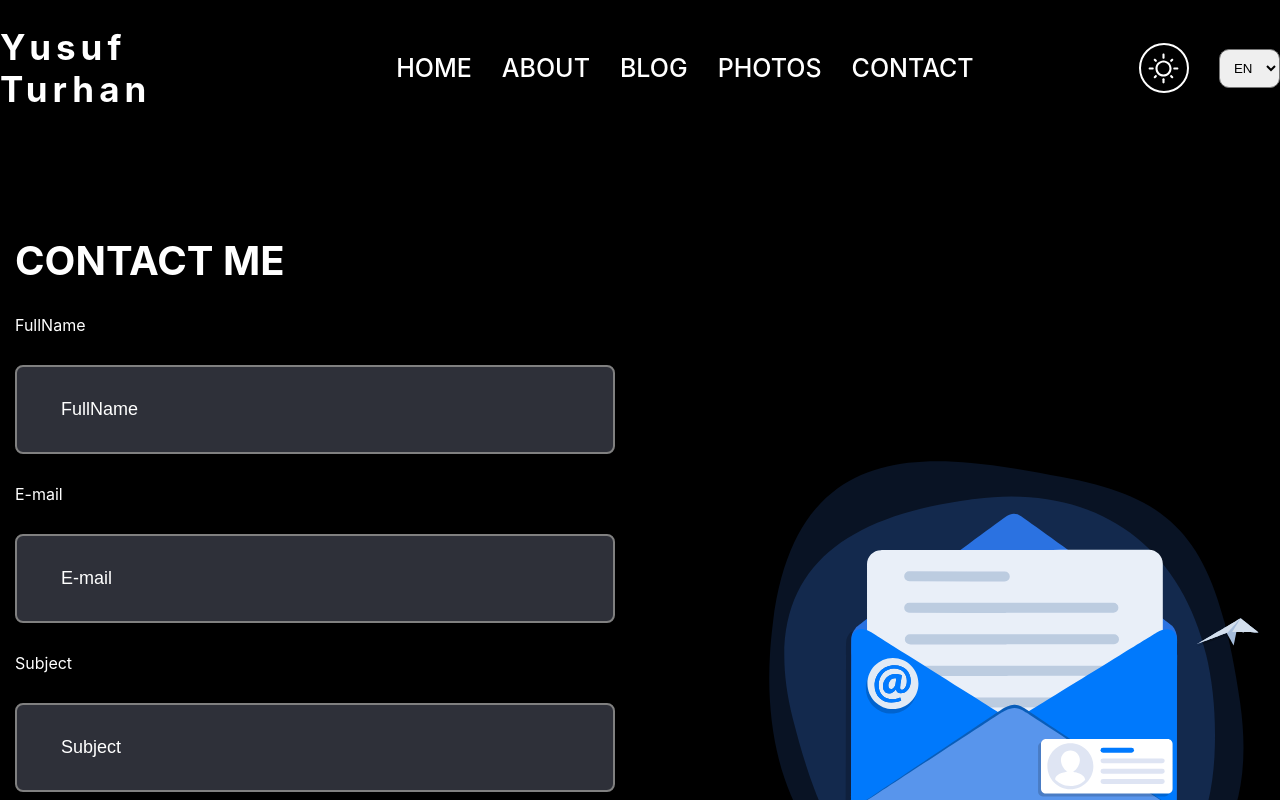
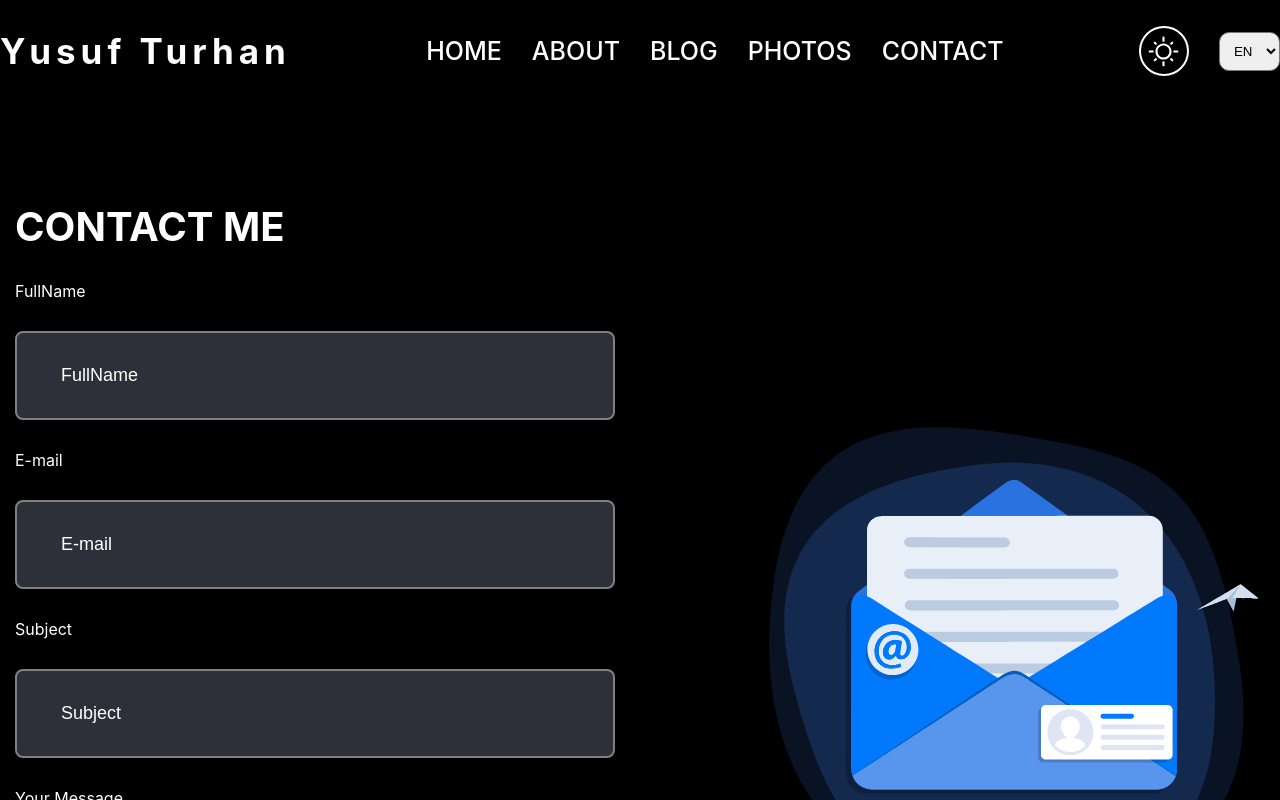
Before and after one commit to YusufTurhan17/blog, a React (Create React App) app: page /contact in a window 1280 px wide. Shown: the top 800 px of the page. Built offline with nearby package versions, Linux system fonts and the light colour scheme.

Commit message:
update link

```diff
--- a/src/components/Logo.js
+++ b/src/components/Logo.js
@@ -1,4 +1,5 @@
 import styled from "styled-components";
+import { Link } from "react-router-dom";
 
 const StyledText = styled.span`
   font-size: 35px;
@@ -6,7 +7,8 @@ const StyledText = styled.span`
   letter-spacing: 5px;
   display: inline-block;
   position: relative;
-  width: 22%;
+  flex-shrink: 0;
+  color: ${({ theme }) => theme.color};
 
   &::after {
     content: "";
@@ -15,7 +17,6 @@ const StyledText = styled.span`
     height: 2px;
     background-color: ${({ theme }) => theme.color};
     margin-top: 7px;
-
     position: absolute;
     top: 100%;
     left: 0;
@@ -38,8 +39,10 @@ const StyledText = styled.span`
   }
 `;
 
-const Logo = () => {
-  return <StyledText>Yusuf Turhan</StyledText>;
-};
+const Logo = () => (
+  <Link className="flexShring0" to="/">
+    <StyledText>Yusuf Turhan</StyledText>
+  </Link>
+);
 
 export default Logo;
```
